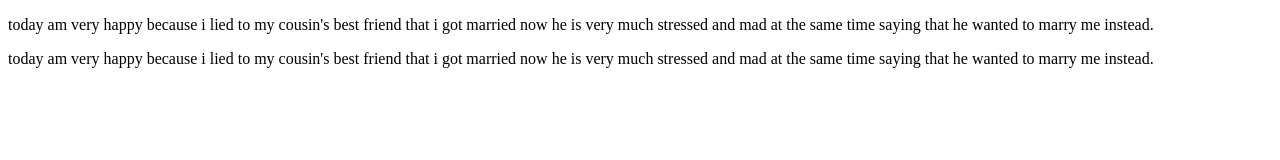
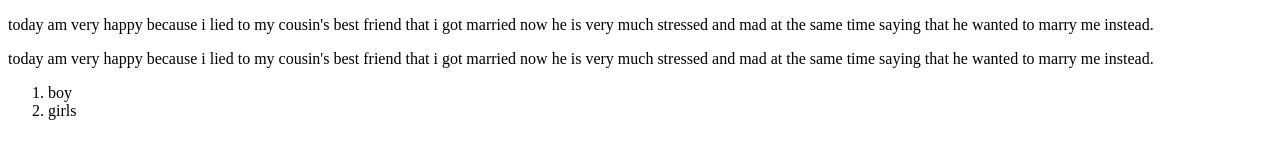
Before and after one commit to Shikujunior/friday, a plain HTML site: page index.html in a window 1280 px wide. Drawn offline with Linux system fonts and the light colour scheme.

Commit message:
Update index.html

```diff
--- a/index.html
+++ b/index.html
@@ -9,6 +9,15 @@
     <div>
         <p>today am very happy because i lied to my cousin's best friend that i got married now he is very much stressed and mad at the same time saying that he wanted to marry me instead.</p>
         <p>today am very happy because i lied to my cousin's best friend that i got married now he is very much stressed and mad at the same time saying that he wanted to marry me instead.</p>
+
+        <div>
+            <section>
+                <ol>
+                    <li>boy</li>
+                    <li>girls</li>
+                </ol>
+            </section>
+        </div>
     </div>
 </body>
 </html>
```
